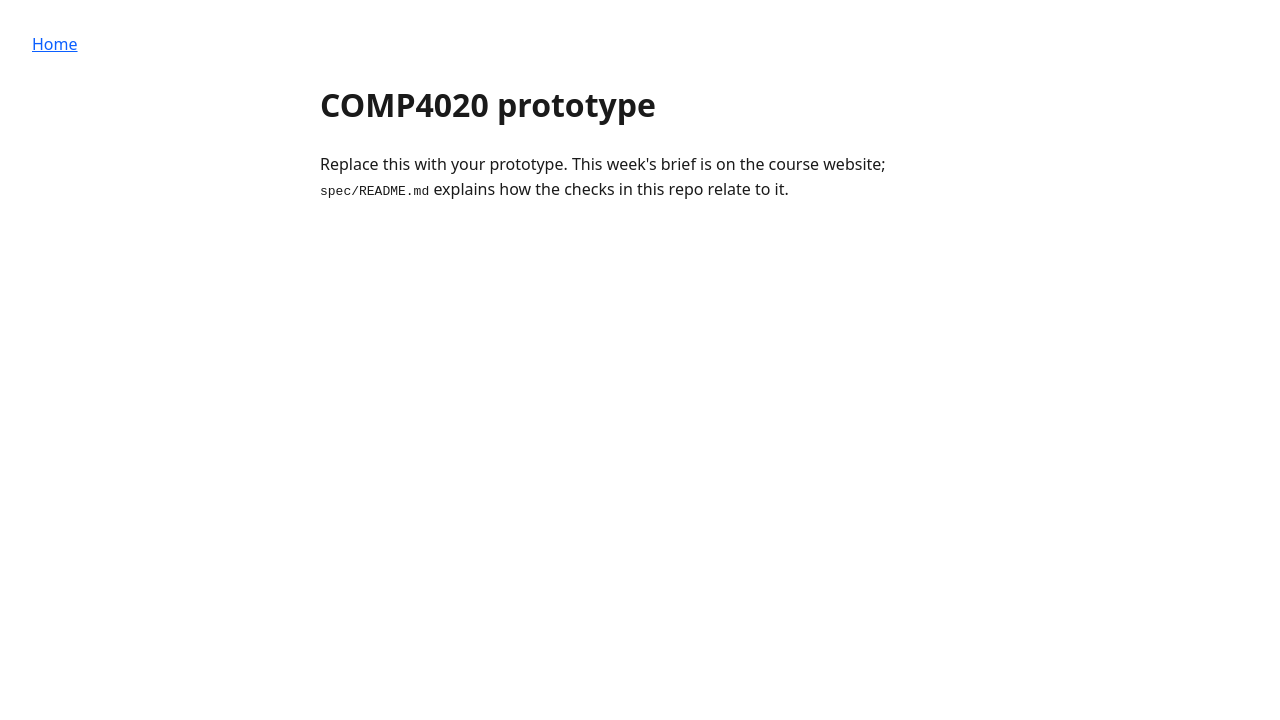
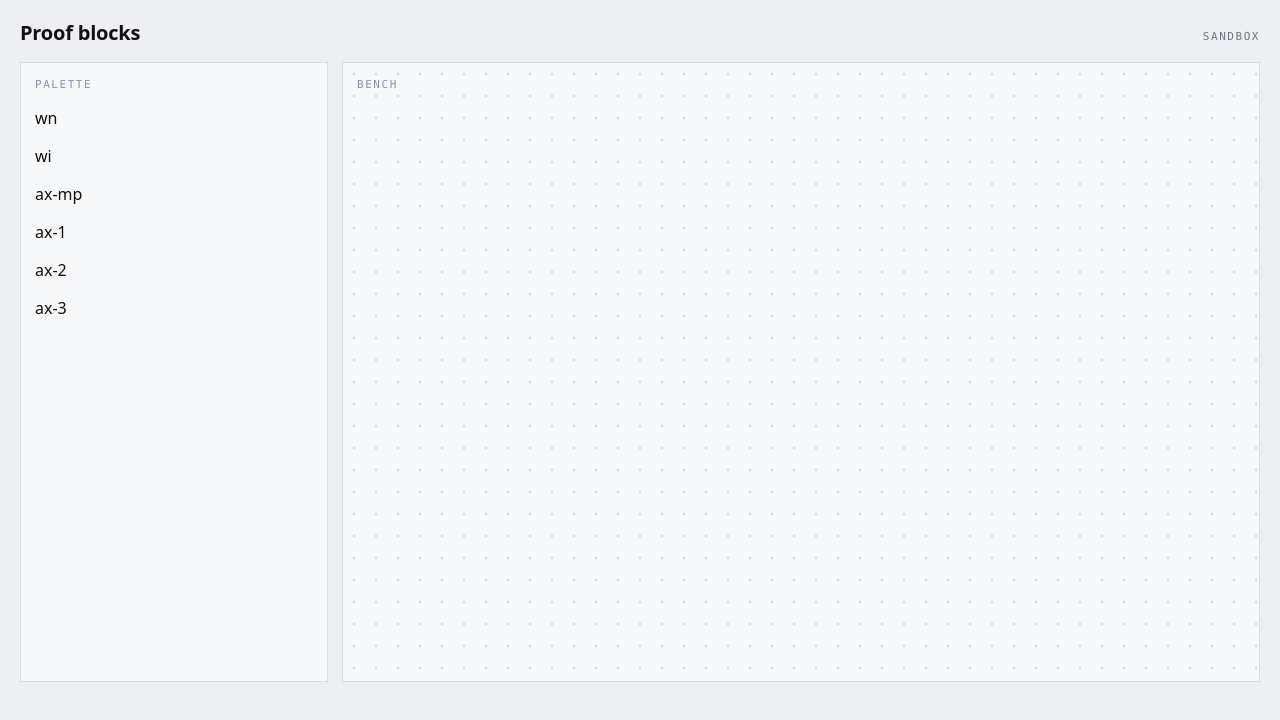
Before and after one commit to comp4020-agentic-coding-studio/comp4020-ass1-amackay, a website built with Vite: page index.html in a window 1280 px wide. Built offline with nearby package versions, Linux system fonts and the light colour scheme.

Commit message:
render: the page becomes the prototype

```diff
--- a/index.html
+++ b/index.html
@@ -3,21 +3,25 @@
   <head>
     <meta charset="UTF-8" />
     <meta name="viewport" content="width=device-width, initial-scale=1.0" />
-    <title>COMP4020 prototype</title>
+    <title>Proof blocks</title>
     <link rel="stylesheet" href="./styles.css" />
   </head>
   <body>
-    <header>
+    <header class="page-head">
+      <h1>Proof blocks</h1>
       <nav aria-label="Primary">
-        <a href="./">Home</a>
+        <a href="./" aria-current="page">Sandbox</a>
       </nav>
     </header>
-    <main>
-      <h1>COMP4020 prototype</h1>
-      <p data-testid="intro">
-        Replace this with your prototype. This week's brief is on the course website;
-        <code>spec/README.md</code> explains how the checks in this repo relate to it.
-      </p>
+    <main class="workspace">
+      <section class="region palette" aria-label="Palette" data-palette>
+        <p class="region-label">Palette</p>
+        <div class="palette-blocks" data-palette-blocks></div>
+      </section>
+      <section class="region bench" aria-label="Bench" data-bench>
+        <p class="region-label">Bench</p>
+        <div class="bench-cards" data-bench-cards></div>
+      </section>
     </main>
     <script type="module" src="./main.ts"></script>
   </body>
--- a/main.ts
+++ b/main.ts
@@ -1,8 +1,5 @@
-// Your prototype's TypeScript goes here. This file exists so the lint
-// sensor has something to check from day one. If the week's spec rules out
-// JavaScript, delete this file and the script tag in index.html — the site
-// you ship has to meet the spec, not the template's defaults.
-const intro = document.querySelector<HTMLElement>('[data-testid="intro"]');
-if (intro) {
-  intro.dataset.ready = "true";
-}
+// The page's entry. Module scripts are deferred, so the document is parsed by
+// the time this runs and there is nothing to wait for.
+import { mount } from "./src/ui/app";
+
+mount(document);
--- /dev/null
+++ b/src/ui/app.ts
@@ -0,0 +1,31 @@
+import { parsePalette, type Palette } from "../logic";
+import prototypeJson from "../palettes/prototype.json?raw";
+
+// Imported as text, not fetched. `public/` can only be fetched, and a fetch
+// makes page init async — which the spec suite cannot drive under jsdom, where
+// a relative URL resolves against nothing. `parsePalette` still validates the
+// exact bytes that ship, so the validator stays a sensor rather than a comment.
+export const palette: Palette = parsePalette(prototypeJson, "prototype.json");
+
+/** Find a mount point, or say which one is missing. */
+function region(root: ParentNode, attribute: string): HTMLElement {
+  const element = root.querySelector<HTMLElement>(`[${attribute}]`);
+  if (!element) throw new Error(`the page has no [${attribute}] to render into`);
+  return element;
+}
+
+export function mount(root: ParentNode): void {
+  const paletteBlocks = region(root, "data-palette-blocks");
+  const benchCards = region(root, "data-bench-cards");
+
+  paletteBlocks.replaceChildren(
+    ...palette.templates.map((template) => {
+      const block = document.createElement("div");
+      block.className = "block";
+      block.textContent = template.label;
+      return block;
+    }),
+  );
+
+  benchCards.replaceChildren();
+}
--- a/styles.css
+++ b/styles.css
@@ -1,16 +1,193 @@
+/* IBM Plex is named but not loaded: a webfont is an external request the links
+   check would follow, and the system fallbacks carry the design. */
+
+:root {
+  /* surfaces */
+  --page-bg: #eeeff2;
+  --panel-bg: #f7f8fa;
+  --panel-border: #d8dbe2;
+  --bench-border-active: #7f8798;
+  --bench-dot: rgb(120 132 160 / 26%);
+  --block-bg: #fff;
+  --ink: #111;
+  --label: #8b92a6;
+  --meta: #6f7480;
+
+  /* typecode cells (no border) */
+  --tc-wff-bg: #dff4f1;
+  --tc-wff-ink: #0d4d46;
+  --tc-stmt-bg: #fdf0dc;
+  --tc-stmt-ink: #5b3608;
+
+  /* variable identity — one hue per variable the palette declares */
+  --ph-line: #6d4bd0;
+  --ph-fill: rgb(109 75 208 / 10%);
+  --ph-ink: #4a2ea8;
+  --ps-line: #1f6fc4;
+  --ps-fill: rgb(31 111 196 / 10%);
+  --ps-ink: #14508f;
+  --ch-line: #177a5c;
+  --ch-fill: rgb(23 122 92 / 10%);
+  --ch-ink: #0e5741;
+
+  /* interaction accent: legal target and rewrite flash. Applied in M3. */
+  --hot-line: #9a7100;
+  --hot-fill: rgb(255 203 60 / 38%);
+  --hot-ink: #5b4200;
+  --hot-ring: rgb(255 203 60 / 35%);
+  --flash-bg: rgb(255 203 60 / 85%);
+
+  /* a token that arrived by substitution rather than from the template */
+  --prov-bg: rgb(17 17 17 / 5.5%);
+
+  /* a chip seated in a slot, against a card loose on the bench */
+  --seated-bg: #f2f4f8;
+
+  /* geometry */
+  --border-w: 2px;
+  --radius: 0;
+  --pad: 9px;
+  --tc-w: 46px;
+  --token-gap-x: 7px;
+  --token-gap-y: 2px;
+  --line-height: 1.45;
+
+  /* Capped against the bench and never the viewport: a 520px block "fits" 78vw
+     while overflowing a 380px bench. app.ts overwrites this on the bench. */
+  --block-max-w: 560px;
+
+  /* type */
+  --mono: "IBM Plex Mono", ui-monospace, sfmono-regular, menlo, monospace;
+  --sans: "IBM Plex Sans", system-ui, sans-serif;
+  --token-size: 17px;
+  --token-weight: 600;
+  --tc-size: 16px;
+  --tc-weight: 700;
+  --slot-size: 16px;
+  --slot-weight: 700;
+
+  /* motion */
+  --t-slot: 160ms;
+  --t-slot-bg: 300ms;
+  --t-token: 450ms;
+}
+
+* {
+  box-sizing: border-box;
+}
+
 body {
   margin: 0;
-  padding: 2rem;
-  font-family: system-ui, sans-serif;
-  line-height: 1.6;
-  color: #1a1a1a;
+  padding: 18px;
+  background: var(--page-bg);
+  color: var(--ink);
+  font-family: var(--sans);
+  line-height: 1.5;
 }
 
-main {
-  max-width: 40rem;
+.page-head {
+  display: flex;
+  gap: 14px;
+  align-items: baseline;
+  justify-content: space-between;
+  max-width: 1240px;
+  margin: 0 auto 14px;
+}
+
+.page-head h1 {
+  margin: 0;
+  font-size: 20px;
+  font-weight: 600;
+  letter-spacing: -0.01em;
+}
+
+.page-head nav a {
+  color: var(--meta);
+  font-family: var(--mono);
+  font-size: 11px;
+  letter-spacing: 0.14em;
+  text-decoration: none;
+  text-transform: uppercase;
+}
+
+/* Two regions on one wrapping flex row. */
+.workspace {
+  display: flex;
+  flex-wrap: wrap;
+  gap: 14px;
+  max-width: 1240px;
   margin: 0 auto;
 }
 
-a {
-  color: #0b5fff;
+.region {
+  position: relative;
+  padding: 14px;
+  border: 1px solid var(--panel-border);
+  border-radius: var(--radius);
+  background: var(--panel-bg);
 }
+
+.region-label {
+  margin: 0;
+  color: var(--label);
+  font-family: var(--mono);
+  font-size: 11px;
+  letter-spacing: 0.14em;
+  pointer-events: none;
+  text-transform: uppercase;
+}
+
+.palette {
+  flex: 1 1 240px;
+  max-width: 308px;
+}
+
+/* Palette blocks are the same structure at 0.78 scale — same tokens, smaller
+   values. Not transform: scale(), which would corrupt both the measured
+   outline geometry and the wrap against the column's real width. */
+.palette-blocks {
+  --pad: 7px;
+  --tc-w: 36px;
+  --token-size: 13px;
+  --tc-size: 12px;
+  --slot-size: 12px;
+  --token-gap-x: 5px;
+
+  display: flex;
+  flex-direction: column;
+  gap: 14px;
+  align-items: flex-start;
+  margin-top: 12px;
+}
+
+.bench {
+  display: flex;
+  flex: 3 1 440px;
+  flex-direction: column;
+  min-height: 620px;
+  background:
+    radial-gradient(var(--bench-dot) 1.5px, transparent 1.6px) 0 0 / 22px 22px,
+    var(--panel-bg);
+}
+
+.bench-cards {
+  position: relative;
+  flex: 1;
+  margin-top: 12px;
+  overflow: auto;
+}
+
+/* The palette's 308px cap keeps it narrow beside a wide bench; once the bench
+   wraps below it there is nothing to be narrow beside. The threshold is where
+   the flex bases stop fitting: 240 + 14 + 440, plus the page's 36px padding.
+   HANDOFF wanted no media queries, but its own numbers leave the palette
+   short of the line it is alone on. */
+@media (width < 730px) {
+  .palette {
+    max-width: none;
+  }
+
+  .bench {
+    min-height: 420px;
+  }
+}
```
Also changed, not shown: spec/starter.test.ts (deleted, +0 -30 lines).
